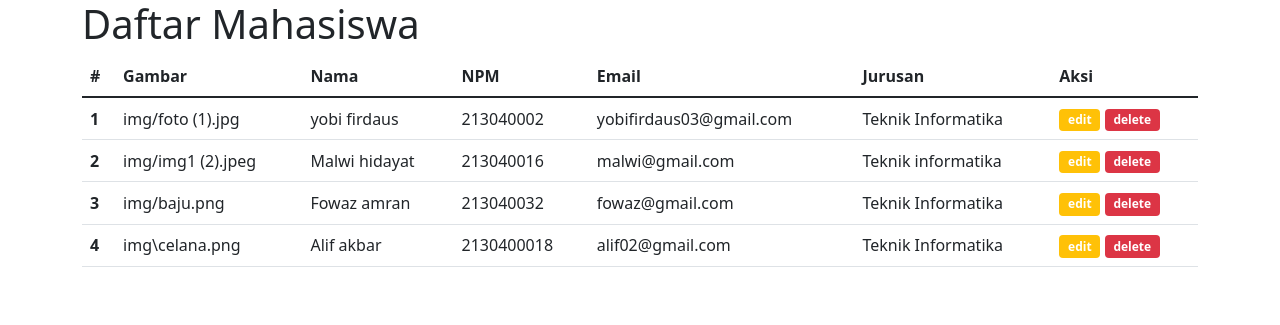
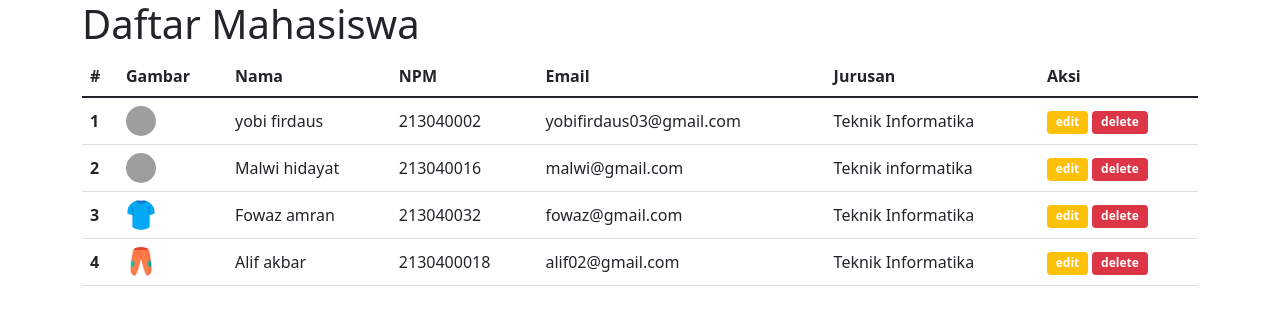
Before and after one commit to yobifirdausM/pw2022_a_213040002, a PHP site: page /kuliah_latihan2.php in a window 1280 px wide. Shown: the top 325 px of the page. Run offline with PHP 8.4, Linux system fonts and the light colour scheme; grey boxes are pictures that could not be loaded.

Commit message:
menambahkan codingan

```diff
--- a/kuliah/pertemuan6/kuliah_latihan2.php
+++ b/kuliah/pertemuan6/kuliah_latihan2.php
@@ -5,28 +5,28 @@
         "npm" => "213040002",
         "email" => "yobifirdaus03@gmail.com",
         "jurusan" => "Teknik Informatika",
-        "gambar" => "img/foto (1).jpg"
+        "gambar" => "foto (1).jpg"
     ],
     [
         "nama" => "Malwi hidayat",
         "npm" => "213040016",
         "email" => "malwi@gmail.com",
         "jurusan" => "Teknik informatika",
-        "gambar" => "img/img1 (2).jpeg"
+        "gambar" => "img1 (2).jpeg"
     ],
     [
         "nama" => "Fowaz amran",
         "npm" => "213040032",
         "email" => "fowaz@gmail.com",
         "jurusan" => "Teknik Informatika",
-        "gambar" => "img/baju.png"
+        "gambar" => "baju.png"
     ],
     [
         "nama" => "Alif akbar",
         "email" => "alif02@gmail.com",
         "jurusan" => "Teknik Informatika",
         "npm" => "2130400018",
-        "gambar" => "img\celana.png"
+        "gambar" => "celana.png"
     ]
 ];
 ?>
@@ -63,7 +63,7 @@
   <?php $no =1; foreach($mahasiswa as $mhs) { ?>
     <tr class="align-middle">
       <th scope="row"><?= $no++;?></th>
-      <td><?php echo $mhs["gambar"] ?></td>
+      <td><img src="img/<?php echo $mhs ["gambar"]?>" width= "30" height="30" class="rounded-circle"></td>
       <td><?php echo $mhs["nama"] ?></td>
       <td><?php echo $mhs["npm"] ?></td>
       <td><?php echo $mhs["email"] ?></td>
```
